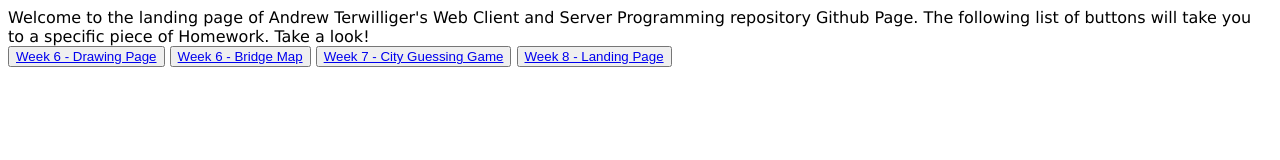
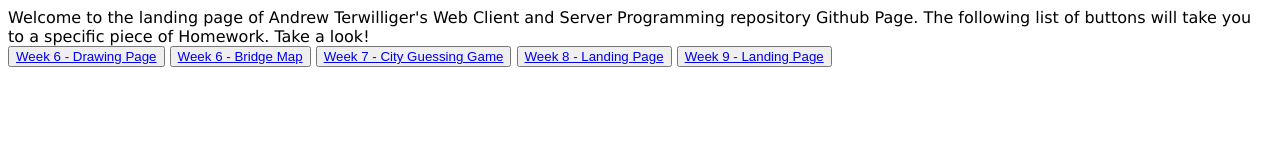
Before and after one commit to AndrewJWin/WebServer, a plain HTML site: page index.html in a window 1280 px wide. Drawn offline with Linux system fonts and the light colour scheme.

Commit message:
Update Week9 Landing page

```diff
--- a/index.html
+++ b/index.html
@@ -18,6 +18,7 @@ Take a look!
     <button><a href=".\Week6\bridgemap.html">Week 6 - Bridge Map</a></button>
     <button><a href=".\Week7\GuessGame.html">Week 7 - City Guessing Game</a></button>
     <button><a href=".\Week8">Week 8 - Landing Page</a></button>
+    <button><a href=".\Week9">Week 9 - Landing Page</a></button>
   </div>
 </body>
 
```
